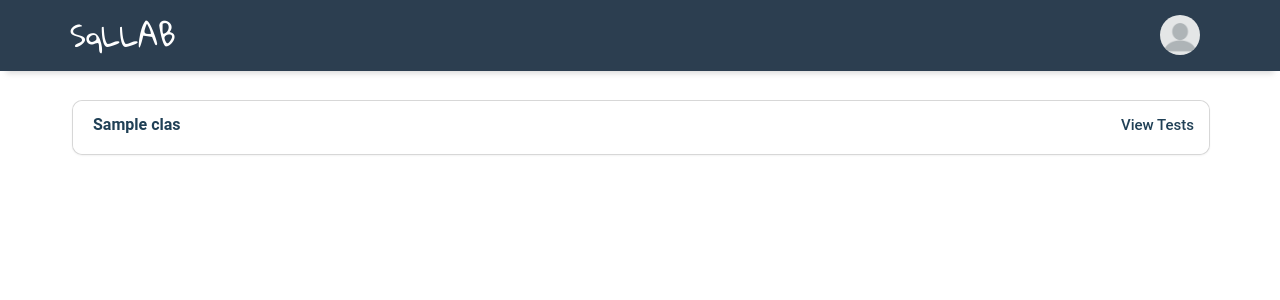
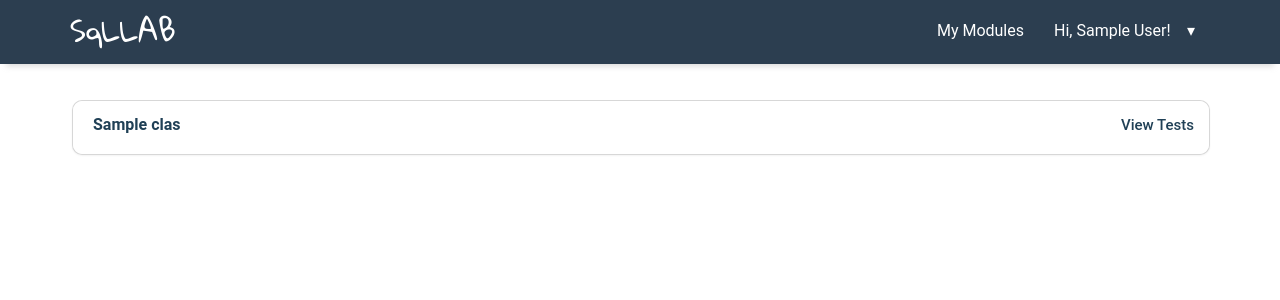
Before and after one commit to daryltanzw/SqlLab, a Django app: page /SqlLabApp/module/ in a window 1280 px wide. Shown: the top 300 px of the page. Run offline with Django 3.2, Linux system fonts and the light colour scheme; a user stored in the database is signed in; tables that the repository leaves empty hold one stand-in row (values such as "Sample post"); some libraries are stand-ins or nearby versions; some web fonts are replaced.

Commit message:
Allow user to go to modules page from other pages and logout

```diff
--- a/SqlLabApp/static/css/nav.css
+++ b/SqlLabApp/static/css/nav.css
@@ -32,9 +32,10 @@ html {
 }
 
 h1 {
-    padding-top: 10px;
+    padding-top: 5px;
     color: white;
     font: 30px/0 'Gloria Hallelujah';
+    margin-bottom: 10px;
 }
 
 .navbar {
@@ -45,12 +46,24 @@ h1 {
     box-shadow: 0 8px 6px -6px rgba(153, 153, 153, 0.38);
 }
 
-.navbar a {
+.dropdown {
+    padding-top: 15px;
+    padding-bottom: 15px;
+    cursor: pointer;
+}
+
+.dropdown a {
+    padding: 15px;
     color: white;
+    font-size: 16px;
+    font-weight: normal;
+    font-family: "Roboto", "Lucida Grande", Verdana, Arial, sans-serif;
+    text-decoration: none;
 }
 
 .navbar a:focus {
     outline: 0;
+    text-decoration: none;
 }
 
 .navbar .navbar-nav li a:focus {
@@ -68,3 +81,50 @@ h1 {
     border-radius: 50%;
     margin: 10px;
 }
+
+.dropbtn {
+    background-color: #4CAF50;
+    color: white;
+    padding: 16px;
+    font-size: 16px;
+    border: none;
+    cursor: pointer;
+}
+
+.dropdown {
+    position: relative;
+    display: inline-block;
+}
+
+.dropdown-content {
+    display: none;
+    position: absolute;
+    background-color: #f9f9f9;
+    margin-left: 10px;
+    box-shadow: 0 8px 16px 0 rgba(0,0,0,0.2);
+    z-index: 1;
+    margin-top: 8px;
+    margin-right: 15px;
+    right: 0;
+}
+
+.dropdown-content a {
+    color: black;
+    padding: 12px 16px;
+    min-width: 150px;
+    text-decoration: none;
+    display: block;
+    font-size: 15px;
+}
+
+.dropdown-content a:hover {
+    background-color: #ffffff
+}
+
+.dropdown:hover .dropdown-content {
+    display: block;
+}
+
+.dropdown:hover .dropbtn {
+    background-color: #3e8e41;
+}
--- a/SqlLabApp/templates/SqlLabApp/module.html
+++ b/SqlLabApp/templates/SqlLabApp/module.html
@@ -47,13 +47,20 @@
             <div class="navbar-header">
                 <h1>SqLLAB</h1>
             </div>
-
             <div class="collapse navbar-collapse navbar-right navbar-main-collapse">
                 <ul class="nav navbar-nav">
                     <li>
                         <div class="dropdown">
-                            <img class="img-circle" src="../../static/img/profile.png" type="button"
-                                 style="cursor: pointer">
+                            <a href="{% url 'module' %}">My Modules</a>
+                        </div>
+                    </li>
+                    <li>
+                        <div class="dropdown">
+                            <a>Hi, {{ full_name }}!&ensp;&ensp;▾</a>
+                            <div class="dropdown-content">
+                                <a href="#">Edit Profile</a>
+                                <a href="{% url 'main' %}">Logout</a>
+                            </div>
                         </div>
                     </li>
                 </ul>
--- a/SqlLabApp/views/edittest.py
+++ b/SqlLabApp/views/edittest.py
@@ -6,7 +6,7 @@ from django.http import HttpResponseRedirect
 from django.views.generic import FormView
 from SqlLabApp.models import TestForClass
 from SqlLabApp.forms.edittest import EditTestForm
-from SqlLabApp.models import TestForClass, QuestionDataUsedByTest
+from SqlLabApp.models import User, TestForClass, QuestionDataUsedByTest
 from SqlLabApp.utils.CreateTestDataParser import get_tbl_names, append_to_relations
 from SqlLabApp.utils.CreateTestNameTable import create_test_name_table
 from SqlLabApp.utils.DBUtils import get_db_connection
@@ -27,8 +27,10 @@ class EditTestFormView(FormView):
         test = TestForClass.objects.get(tid=tid)
         form = EditTestForm(instance=test)
 
+        full_name = User.objects.get(email=request.user.email).full_name
+
         test.tid = test_id
-        return render(request, self.template_name, {'form': form, 'test': test})
+        return render(request, self.template_name, {'form': form, 'test': test, 'full_name': full_name})
 
     def post(self, request, *args, **kwargs):
         edit_test_form = self.form_class(request.POST)
--- a/SqlLabApp/views/module.py
+++ b/SqlLabApp/views/module.py
@@ -2,7 +2,7 @@ import operator
 
 from SqlLabApp.forms.module import InstructorModuleForm
 from django.views.generic import FormView
-from SqlLabApp.models import UserRole, Class, ClassTeacherTeaches
+from SqlLabApp.models import User, UserRole, Class, ClassTeacherTeaches
 from SqlLabApp.utils.CryptoSign import encryptData
 
 
@@ -24,9 +24,11 @@ class InstructorModuleFormView(FormView):
 
         class_names.sort(key=operator.attrgetter('class_name'))
         user_role = UserRole.objects.get(email_id=request.user.email).role
+        full_name = User.objects.get(email=request.user.email).full_name
 
         return self.render_to_response(
             self.get_context_data(
+                full_name=full_name,
                 user_role=user_role,
                 class_list=class_names,
                 create_module_form=create_module_form,
--- a/SqlLabApp/views/test.py
+++ b/SqlLabApp/views/test.py
@@ -1,7 +1,7 @@
 from django.views.generic import FormView
 from SqlLabApp.forms.test import InstructorTestForm
 
-from SqlLabApp.models import UserRole, Class, TestForClass
+from SqlLabApp.models import User, UserRole, Class, TestForClass
 from SqlLabApp.utils.CryptoSign import encryptData
 from SqlLabApp.utils.CryptoSign import decryptData
 
@@ -23,10 +23,11 @@ class InstructorTestFormView(FormView):
             tobj.tid = encryptData(tobj.tid)
 
         user_role = UserRole.objects.get(email_id=request.user.email).role
-
+        full_name = User.objects.get(email=request.user.email).full_name
 
         return self.render_to_response(
             self.get_context_data(
+                full_name=full_name,
                 user_role=user_role,
                 classid=cid,
                 test_list=test_list,
```
Also changed, not shown: SqlLabApp/templates/SqlLabApp/createmodule.html (+10 -3 lines), SqlLabApp/templates/SqlLabApp/createtest.html (+10 -3 lines), SqlLabApp/templates/SqlLabApp/editmodule.html (+10 -3 lines), SqlLabApp/templates/SqlLabApp/edittest.html (+10 -3 lines), SqlLabApp/templates/SqlLabApp/test.html (+10 -3 lines), SqlLabApp/views/createmodule.py (+11 -1 lines), SqlLabApp/views/createtest.py (+10 -1 lines), SqlLabApp/views/editmodule.py (+5 -2 lines).
